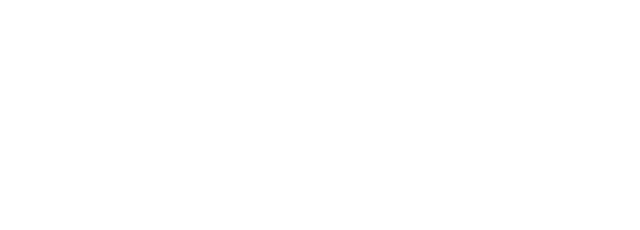
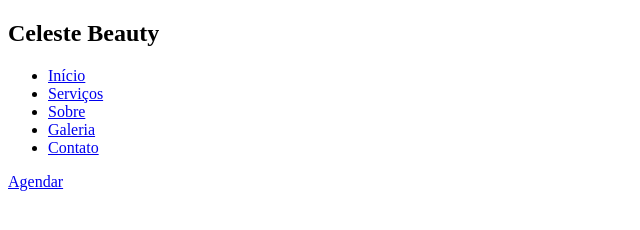
Before and after one commit to LucasVargs/lucasvargas.dev, a plain HTML site: page index.html in a window 1280 px wide. Shown: the whole page, without its empty margins (0-640 px from the left). Drawn offline with Linux system fonts and the light colour scheme.

Commit message:
Update index.html

```diff
--- a/index.html
+++ b/index.html
@@ -3,9 +3,41 @@
 <head>
     <meta charset="UTF-8">
     <meta name="viewport" content="width=device-width, initial-scale=1.0">
-    <title>Lucas Dev</title>
+    <title>Lucas Developer</title>
 </head>
 <body>
+    <header class="header">
+        <nav class="navbar">
+            <div class="nav-container">
+                <div class="nav-logo">
+                    <h1>Celeste Beauty</h1>
+                </div>
+                <ul class="nav-menu">
+                    <li class="nav-item">
+                        <a href="#inicio" class="nav-link">Início</a>
+                    </li>
+                    <li class="nav-item">
+                        <a href="#servicos" class="nav-link">Serviços</a>
+                    </li>
+                    <li class="nav-item">
+                        <a href="#sobre" class="nav-link">Sobre</a>
+                    </li>
+                    <li class="nav-item">
+                        <a href="#galeria" class="nav-link">Galeria</a>
+                    </li>
+                    <li class="nav-item">
+                        <a href="#contato" class="nav-link">Contato</a>
+                    </li>
+                </ul>
+                <div class="nav-toggle">
+                    <span class="bar"></span>
+                    <span class="bar"></span>
+                    <span class="bar"></span>
+                </div>
+                <a href="https://wa.me/5569993810980" class="btn-agendar">Agendar</a>
+            </div>
+        </nav>
+    </header>
 
 </body>
 </html>
```
